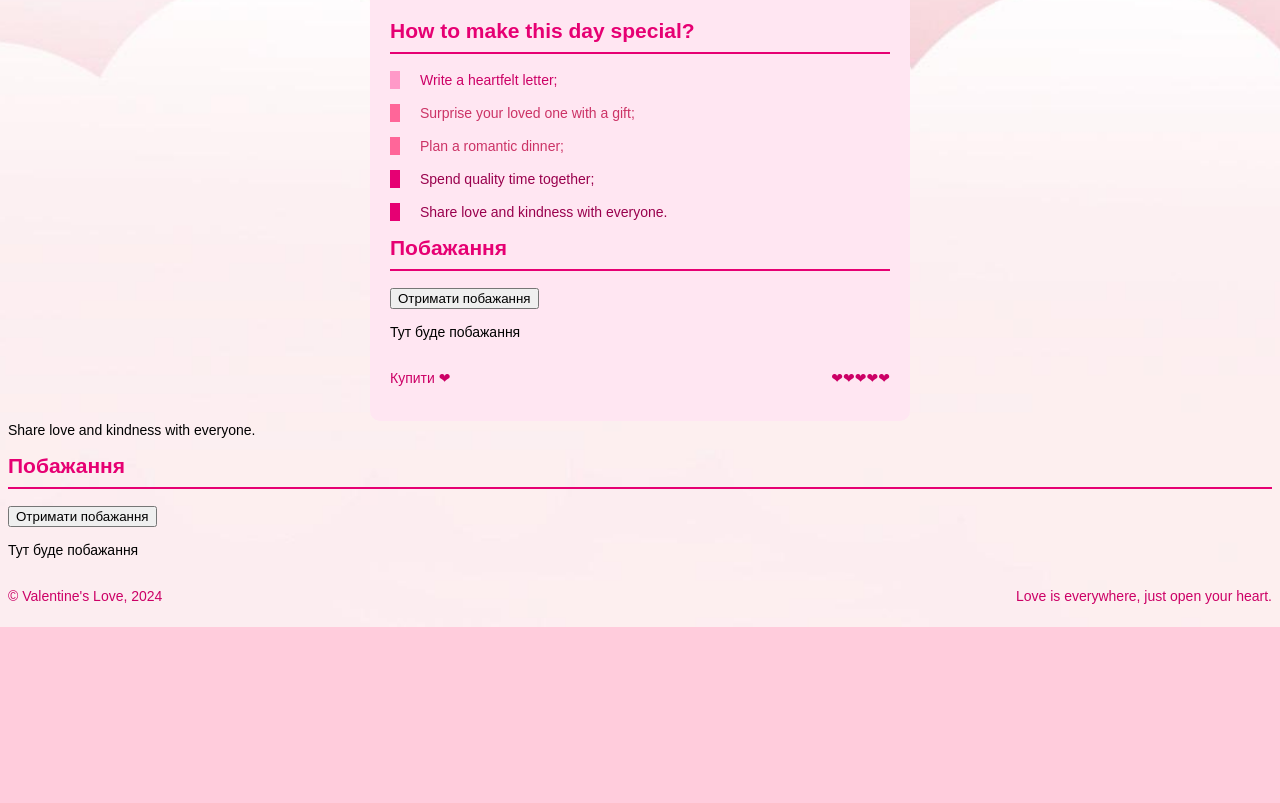
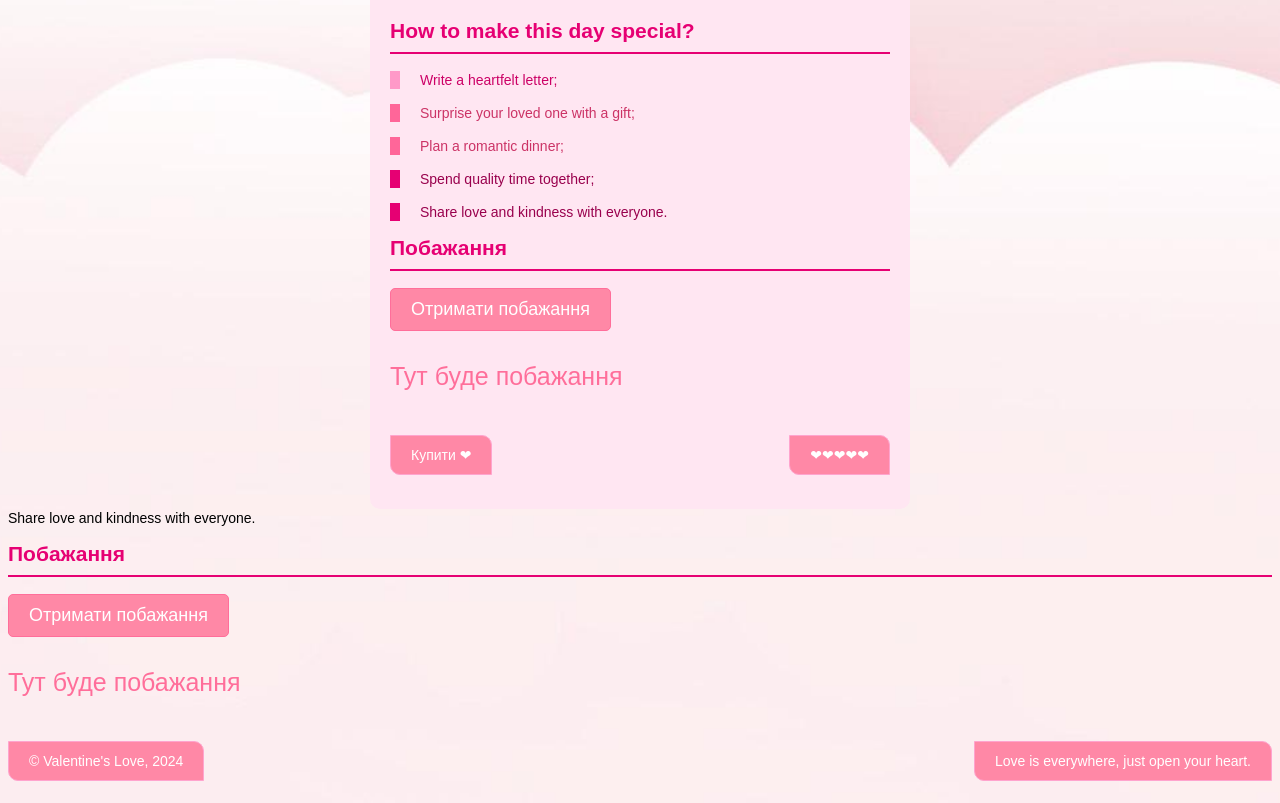
Before and after one commit to Chebikik/Valentine-s-Day, a plain HTML site: page index.html in a window 1280 px wide. Shown: the part 633-1436 px from the top of the page. Before the commit the page ends 1260 px from the top, so only its background shows below. Drawn offline with Linux system fonts and the light colour scheme.

Commit message:
Update style.css

```diff
--- a/style.css
+++ b/style.css
@@ -92,8 +92,44 @@ body {
   list-style: none;
 }
 
+/* Кнопка отримання побажання */
+#btn_wishes {
+  cursor: pointer;
+  font-size: large;
+  padding: 10px 20px;
+  background-color: #ff88a6;
+  border-radius: 5px;
+  border: 1px solid #ff6e9a;
+  color: white;
+}
+
+/* Секція випадкових побажань */
+#p_wishes {
+  height: 40px;
+  font-size: 25px;
+  line-height: 40px;
+  color: #ff6e9a;
+  text-align: justify;
+}
+
+/* Підвал сайту */
 .site-footer {
   display: flex;
   justify-content: space-between;
-    color: #cc0066;
+  color: #ffffff;
 }
+
+/* Стилі для параграфів у footer */
+.site-footer p {
+  background-color: #ff88a6;
+  padding: 10px 20px;
+  border-radius: 0px 10px;
+  border: 1px solid #ffa4ce;
+  color: #ffffff;
+  cursor: pointer;
+}
+
+/* Останній параграф у футері */
+.site-footer p:last-child {
+  cursor: progress;
+}
```
Lines whose indentation alone changed are shown as unchanged.
